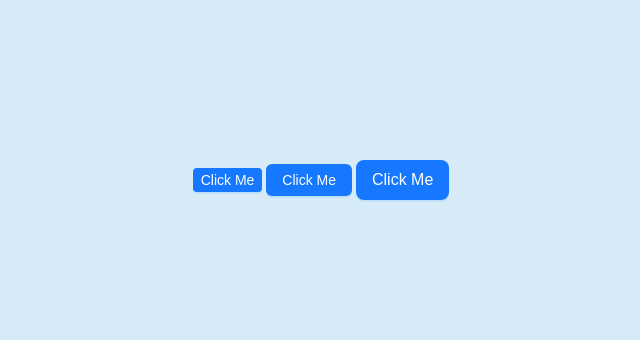
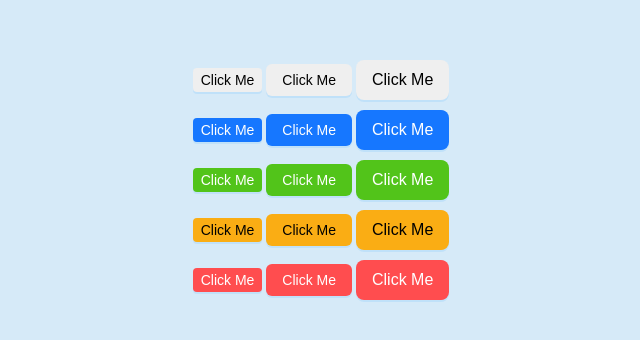
Before and after one commit to codeismine/html-css-js-exercises, a plain HTML site: page button/index.html in a window 1280 px wide. Shown: the part 220-560 px from the top of the page, without its empty margins (319-959 px from the left). Drawn offline with Linux system fonts and the light colour scheme.

Commit message:
update more on button component

```diff
--- a/button/css/style.css
+++ b/button/css/style.css
@@ -1,3 +1,31 @@
+:root {
+  --bg-primary: #1677ff;
+  --bg-primary-active: #69b1ff;
+  --bg-danger: #ff4d4f;
+  --bg-danger-active: #ffa39e;
+  --bg-waring: #faad14;
+  --bg-waring-active: #ffd666;
+  --bg-success: #52c41a;
+  --bg-success-active: #95de64;
+  --bg-container: #d6eaf8;
+  --color-dark: #222;
+  --color-light: #fff;
+  --btn-shadown: 0 2px 0 rgb(5 145 255 / 10%);
+  --btn-transition: all 0.2s cubic-bezier(0.645, 0.045, 0.355, 1);
+  --btn-border-radius-sm: 4px;
+  --btn-border-radius: 6px;
+  --btn-border-radius-lg: 8px;
+  --btn-padding-sm: 0px 7px;
+  --btn-padding: 4px 15px;
+  --btn-padding-lg: 6.5px 15px;
+  --btn-font-size-sm: 14px;
+  --btn-font-size: 14px;
+  --btn-font-size-lg: 16px;
+  --btn-height-sm: 24px;
+  --btn-height: 32px;
+  --btn-height-lg: 40px;
+}
+
 * {
   margin: 0px;
   padding: 0px;
@@ -5,8 +33,8 @@
 }
 
 body {
-  background-color: #fff;
-  color: #222;
+  background-color: var(--color-light);
+  color: var(--color-dark);
   line-height: 1.6;
   font-size: 16px;
   font-family: sans-serif;
@@ -15,49 +43,87 @@ body {
 .container {
   width: 100%;
   height: 100vh;
-  background-color: #D6EAF8;
+  background-color: var(--bg-container);
   display: flex;
+  flex-direction: column;
   justify-content: center;
   align-items: center;
   flex-wrap: wrap;
+  gap: 10px;
+}
+
+.container > .group {
+  display: flex;
+  align-items: center;
   gap: 4px;
 }
 
-.container > .btn {
-  border-radius: 6px;
-  box-shadow: 0 2px 0 rgb(5 145 255 / 10%);
-  padding: 4px 15px;
-  font-size: 14px;
+.btn {
+  border-radius: var(--btn-border-radius);
+  box-shadow: var(--btn-shadown);
+  padding: var(--btn-padding);
+  font-size: var(--btn-font-size);
   cursor: pointer;
   border: 1px solid transparent;
-  height: 32px;
-  transition: all .2s cubic-bezier(.645,.045,.355,1);
+  height: var(--btn-height);
+  transition: var(--btn-transition);
   user-select: none;
 }
 
-.container > .btn-lg {
-  padding: 6.5px 15px;
-  font-size: 16px;
-  height: 40px;
-  border-radius: 8px;
+.btn-lg {
+  padding: var(--btn-padding-lg);
+  font-size: var(--btn-font-size-lg);
+  height: var(--btn-height-lg);
+  border-radius: var(--btn-border-radius-lg);
 }
 
-.container > .btn-sm {
-  padding: 0px 7px;
-  font-size: 14px;
-  height: 24px;
-  border-radius: 4px;
+.btn-sm {
+  padding: var(--btn-padding-sm);
+  font-size: var(--btn-font-size-sm);
+  height: var(--btn-height-sm);
+  border-radius: var(--btn-border-radius-sm);
 }
 
-.container > .btn-primary {
-  background-color: #1677ff;
-  color: #fff;
-}
-
-.container > .btn-primary:hover {
+.btn:hover {
   opacity: 0.9;
 }
 
-.container > .btn-primary:active {
+.btn:active {
   opacity: 0.4;
+  outline: 3px solid var(--color-dark);
 }
+
+.btn-primary {
+  background-color: var(--bg-primary);
+  color: var(--color-light);
+}
+
+.btn-primary:active {
+  outline: 3px solid var(--bg-primary-active);
+}
+
+.btn-success {
+  background-color: var(--bg-success);
+  color: var(--color-light);
+}
+
+.btn-success:active {
+  outline: 3px solid var(--bg-success-active);
+}
+
+.btn-warning {
+  background-color: var(--bg-waring);
+}
+
+.btn-warning:active {
+  outline: 3px solid var(--bg-waring-active);
+}
+
+.btn-danger {
+  background-color: var(--bg-danger);
+  color: var(--color-light);
+}
+
+.btn-danger:active {
+  outline: 3px solid var(--bg-danger-active);
+}
--- a/button/index.html
+++ b/button/index.html
@@ -10,9 +10,31 @@
   </head>
   <body>
     <div class="container">
-      <button class="btn btn-sm btn-primary">Click Me</button>
-      <button class="btn btn-primary">Click Me</button>
-      <button class="btn btn-lg btn-primary">Click Me</button>
+      <div class="group">
+        <button class="btn btn-sm">Click Me</button>
+        <button class="btn">Click Me</button>
+        <button class="btn btn-lg">Click Me</button>
+      </div>
+      <div class="group">
+        <button class="btn btn-sm btn-primary">Click Me</button>
+        <button class="btn btn-primary">Click Me</button>
+        <button class="btn btn-lg btn-primary">Click Me</button>
+      </div>
+      <div class="group">
+        <button class="btn btn-sm btn-success">Click Me</button>
+        <button class="btn btn-success">Click Me</button>
+        <button class="btn btn-lg btn-success">Click Me</button>
+      </div>
+      <div class="group">
+        <button class="btn btn-sm btn-warning">Click Me</button>
+        <button class="btn btn-warning">Click Me</button>
+        <button class="btn btn-lg btn-warning">Click Me</button>
+      </div>
+      <div class="group">
+        <button class="btn btn-sm btn-danger">Click Me</button>
+        <button class="btn btn-danger">Click Me</button>
+        <button class="btn btn-lg btn-danger">Click Me</button>
+      </div>
     </div>
   </body>
 </html>
```
